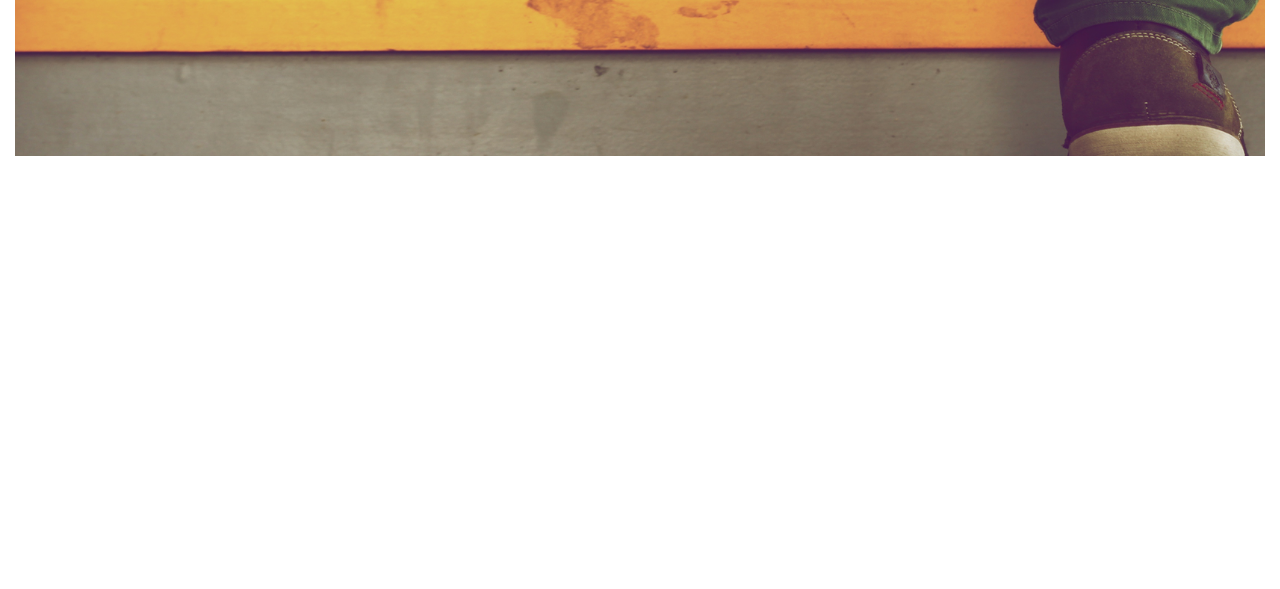
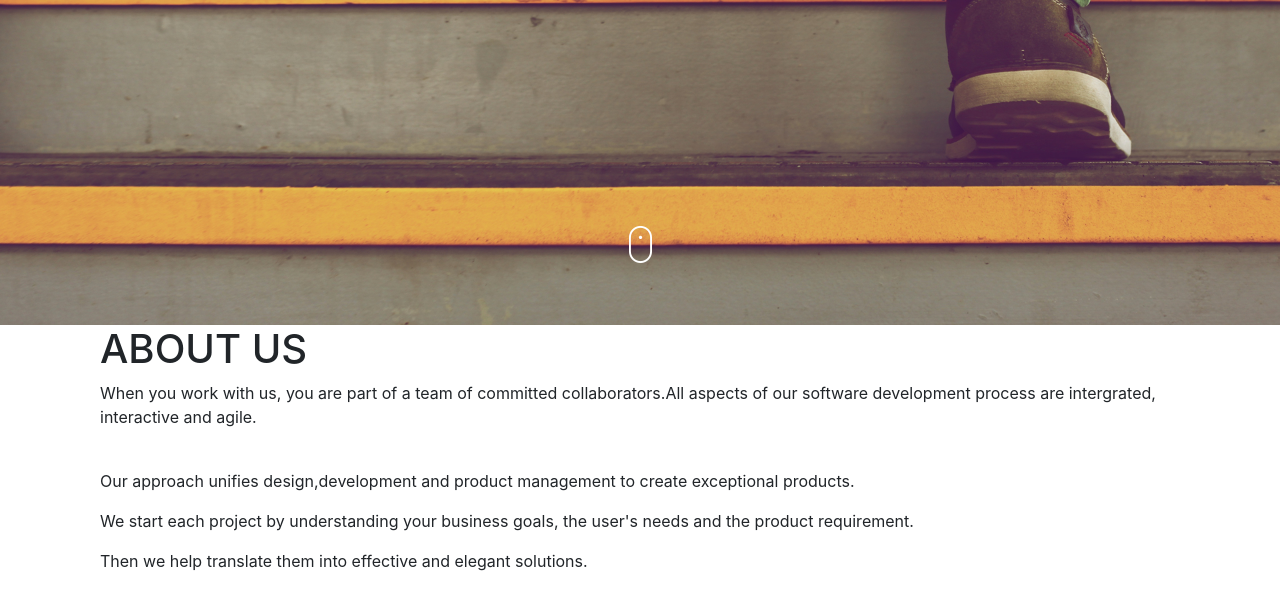
Before and after one commit to melissakobia/Delani-studio, a plain HTML site: page index.html in a window 1280 px wide. Shown: the part 385-974 px from the top of the page. Before the commit the page ends 800 px from the top, so only its background shows below. Drawn offline with nearby package versions, Linux system fonts and the light colour scheme.

Commit message:
Adds an about us section to the page

```diff
--- a/index.html
+++ b/index.html
@@ -14,7 +14,7 @@
 </head>
 
 <body>
-  <div class="container-fluid">
+  <div>
     <div id="welcome" class="container-fluid">
       <div class="container-fluid" id="mid-text">
         <img src="images/assets/logo/logo.png" id="logo">
@@ -24,9 +24,23 @@
         <p class="intro">AMAZING PEOPLE ARE MAKING AMAZING DESIGNS IN A FUN ENVIRONMENT</p>
 
       </div>
+      <div class="container-fluid" id="mouse_click">
+        <img src="images/assets/mouse_click.png">
 
+      </div>
 
+    </div>
 
+    <div id="section2" class="container">
+      <div id="aboutUs" class="container">
+        <h1>ABOUT US</h1>
+        <p>When you work with us, you are part of a team of committed collaborators.All aspects of our software development process are intergrated, interactive and agile.</p>
+        <br>
+        <p>Our approach unifies design,development and product management to create  exceptional products. </p>
+        <p>We start each project by understanding your business goals, the user's needs and the product requirement. </p>
+        <p>Then we help translate them into effective and elegant solutions.</p>
+
+      </div>
     </div>
 
 
```
